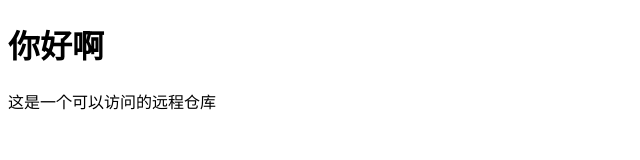
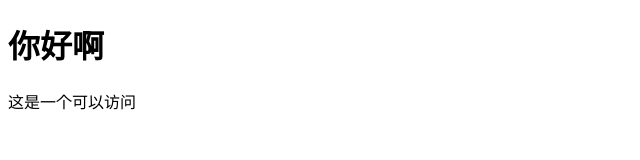
Before and after one commit to liu-yang10032/liu-yang10032.github.io, a plain HTML site: page index.html in a window 1280 px wide. Shown: the whole page, without its empty margins (0-640 px from the left). Drawn offline with Linux system fonts and the light colour scheme.

Commit message:
本地修改了

```diff
--- a/index.html
+++ b/index.html
@@ -5,6 +5,6 @@
 </head>
 <body>
 	<h1>你好啊</h1>
-	<p>这是一个可以访问的远程仓库</p>
+	<p>这是一个可以访问</p>
 </body>
 </html>
```
